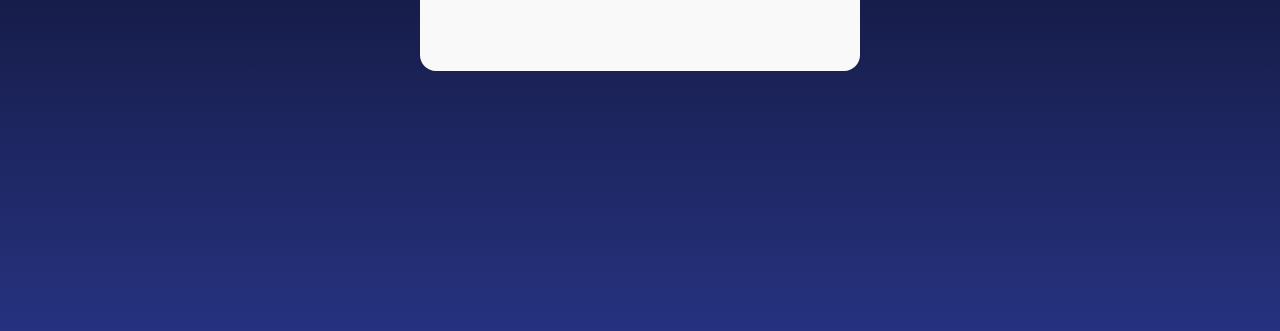
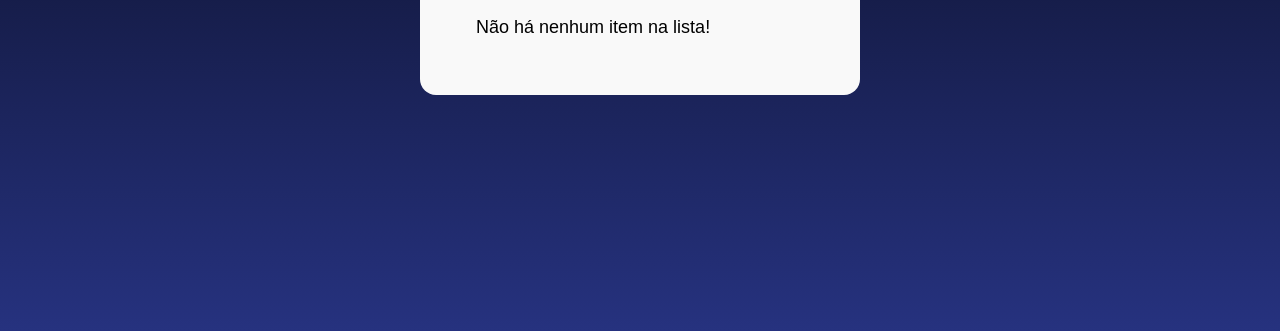
Before and after one commit to juliocreis/lista-de-compras, a plain HTML site: page index.html in a window 1280 px wide. Shown: the part 469-800 px from the top of the page. Drawn offline with nearby package versions, Linux system fonts and the light colour scheme; a web font is replaced by a local one.

Commit message:
Adicionando mensagem para lista vazia

```diff
--- a/index.html
+++ b/index.html
@@ -33,6 +33,7 @@
 
         <ul id="lista-de-compras">
         </ul>
+        <p class="mensagem-lista-vazia">Não há nenhum item na lista!</p>
       </div>
     </main>
   </body>
--- a/index.js
+++ b/index.js
@@ -7,4 +7,19 @@ adicionarItem.addEventListener('click', (evento) => { // *
     evento.preventDefault();
     const itemLista = criarItemDaLista();
     listaDeCompras.appendChild(itemLista);
-})
+
+    verificarListaVazia();
+});
+
+const mensagemListaVazia = document.querySelector('.mensagem-lista-vazia');
+
+function verificarListaVazia() {
+    const itensDaLista = document.querySelectorAll('li');
+    if(itensDaLista.length === 0) {
+        mensagemListaVazia.style.display = 'block';
+    } else {
+        mensagemListaVazia.style.display = 'none';
+    }
+}
+
+verificarListaVazia();
```
